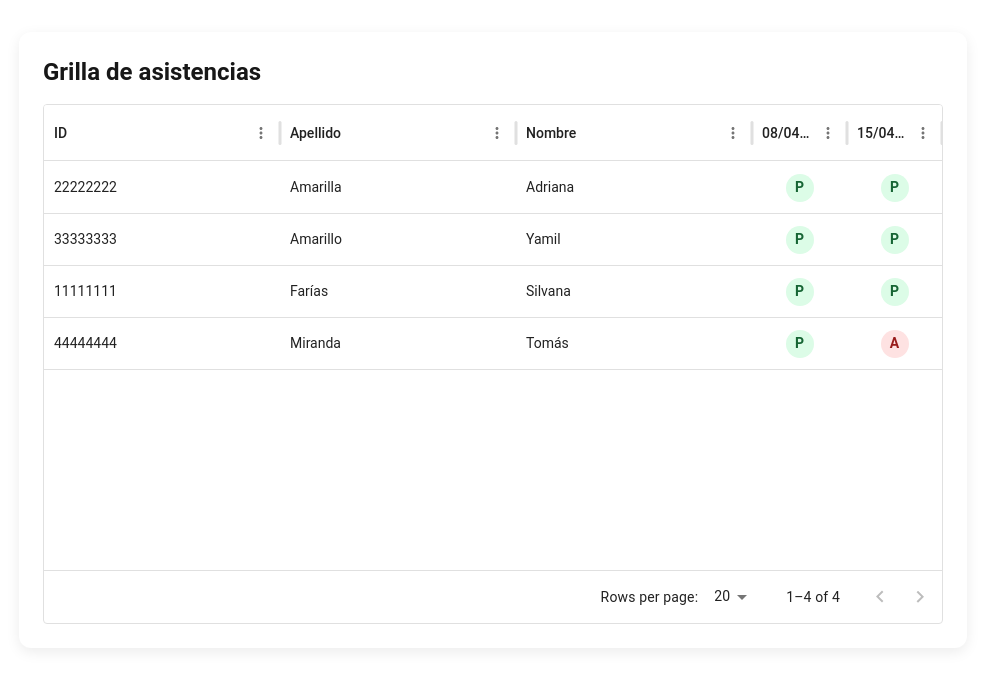
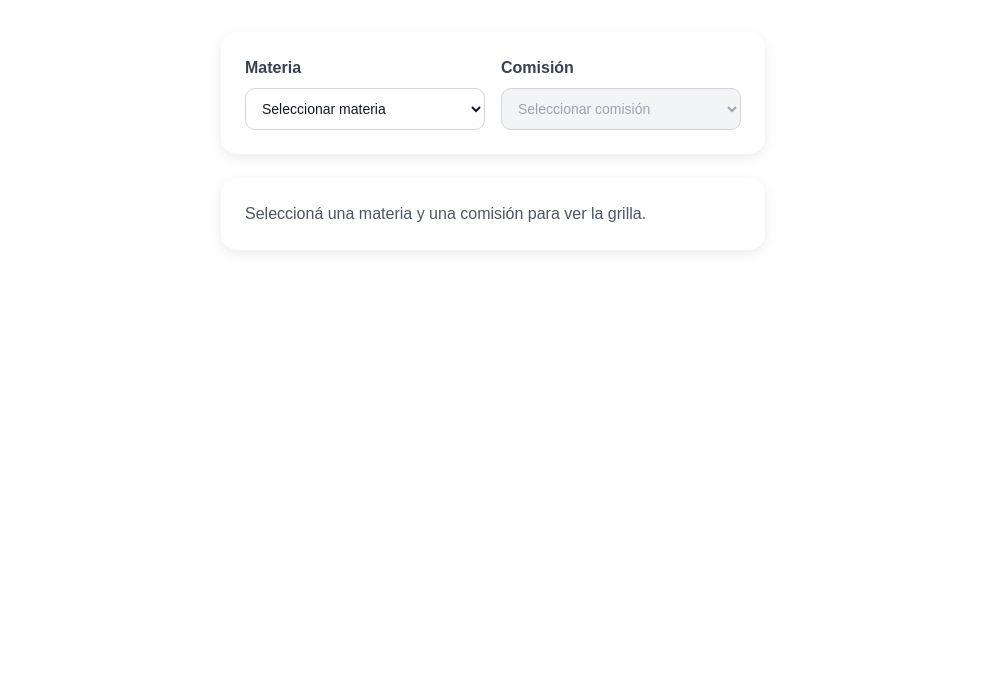
Before and after one commit to SilvanaMFarias/Tekoa-Hur-Front, a Next.js app: page /asistencia in a window 1280 px wide. Shown: the top 688 px of the page, without its empty margins (147-1132 px from the left). Built offline with nearby package versions, Linux system fonts and the light colour scheme.

Commit message:
Prueba conexion Backend

```diff
--- a/src/app/asistencia/page.tsx
+++ b/src/app/asistencia/page.tsx
@@ -1,14 +1,85 @@
+"use client";
+
+import { useMemo, useState } from "react";
 import AsistenciaGrid from "@/components/AsistenciaGrid";
-import { fechas, alumnos, asistencias } from "@/config/mocks/mockAsistencias";
+import {
+  fechas,
+  alumnos,
+  asistencias,
+  Materias,
+  Comisiones,
+} from "@/config/mocks/mockAsistencias";
 
 export default function AsistenciaPage() {
+  const [materiaSeleccionada, setMateriaSeleccionada] = useState("");
+  const [comisionSeleccionada, setComisionSeleccionada] = useState("");
+
+  const comisionesFiltradas = useMemo(() => {
+    if (!materiaSeleccionada) return [];
+
+    return Comisiones.filter(
+      (comision) => comision.materiaId === Number(materiaSeleccionada)
+    );
+  }, [materiaSeleccionada]);
+
+  const handleMateriaChange = (event: React.ChangeEvent<HTMLSelectElement>) => {
+    const nuevaMateria = event.target.value;
+    setMateriaSeleccionada(nuevaMateria);
+    setComisionSeleccionada("");
+  };
+
+  const handleComisionChange = (event: React.ChangeEvent<HTMLSelectElement>) => {
+    setComisionSeleccionada(event.target.value);
+  };
+
   return (
     <main className="page-container">
-      <AsistenciaGrid
-        fechas={fechas}
-        alumnos={alumnos}
-        asistencias={asistencias}
-      />
+      <div className="asistencia-filtros">
+        <div className="asistencia-filtro">
+          <label htmlFor="materia">Materia</label>
+          <select
+            id="materia"
+            value={materiaSeleccionada}
+            onChange={handleMateriaChange}
+          >
+            <option value="">Seleccionar materia</option>
+            {Materias.map((materia) => (
+              <option key={materia.id} value={materia.id}>
+                {materia.nombre}
+              </option>
+            ))}
+          </select>
+        </div>
+
+        <div className="asistencia-filtro">
+          <label htmlFor="comision">Comisión</label>
+          <select
+            id="comision"
+            value={comisionSeleccionada}
+            onChange={handleComisionChange}
+            disabled={!materiaSeleccionada}
+          >
+            <option value="">Seleccionar comisión</option>
+            {comisionesFiltradas.map((comision) => (
+              <option key={comision.id} value={comision.id}>
+                {comision.nombre}
+              </option>
+            ))}
+          </select>
+        </div>
+      </div>
+
+      {comisionSeleccionada ? (
+        <AsistenciaGrid
+          fechas={fechas}
+          alumnos={alumnos}
+          asistencias={asistencias}
+        />
+      ) : (
+        <div className="asistencia-placeholder">
+          Seleccioná una materia y una comisión para ver la grilla.
+        </div>
+      )}
     </main>
   );
 }
--- a/src/app/globals.css
+++ b/src/app/globals.css
@@ -23,3 +23,61 @@ body {
   margin: 0 auto;
   padding: 32px 20px;
 }
+
+.page-title {
+  margin: 0 0 20px 0;
+  font-size: 2rem;
+  font-weight: 700;
+}
+
+.asistencia-filtros {
+  display: flex;
+  gap: 16px;
+  flex-wrap: wrap;
+  background-color: #ffffff;
+  border-radius: 16px;
+  padding: 24px;
+  box-shadow: 0 4px 14px rgba(0, 0, 0, 0.08);
+  margin-bottom: 24px;
+}
+
+.asistencia-filtro {
+  display: flex;
+  flex-direction: column;
+  gap: 8px;
+  min-width: 240px;
+}
+
+.asistencia-filtro label {
+  font-weight: 600;
+  color: #374151;
+}
+
+.asistencia-filtro select {
+  height: 42px;
+  padding: 0 12px;
+  border: 1px solid #d1d5db;
+  border-radius: 10px;
+  background-color: #ffffff;
+  color: #111827;
+  font-size: 14px;
+}
+
+.asistencia-filtro select:focus {
+  outline: none;
+  border-color: #2563eb;
+}
+
+.asistencia-filtro select:disabled {
+  background-color: #f3f4f6;
+  color: #9ca3af;
+  cursor: not-allowed;
+}
+
+.asistencia-placeholder {
+  background-color: #ffffff;
+  border-radius: 16px;
+  padding: 24px;
+  box-shadow: 0 4px 14px rgba(0, 0, 0, 0.08);
+  color: #4b5563;
+}
--- a/src/app/page.tsx
+++ b/src/app/page.js
@@ -38,7 +38,12 @@ export default function Home() {
           >
             Listado de asistencia
           </Link>
-
+          <Link
+            href="/prueba-conexion"
+            className="rounded-xl bg-emerald-600 px-4 py-3 text-center font-medium text-white transition hover:bg-emerald-700"
+          >
+          Prueba de conexión
+          </Link>
         </div>
       </div>
     </main>
--- /dev/null
+++ b/src/app/prueba-conexion/page.js
@@ -0,0 +1,82 @@
+"use client";
+
+import { useEffect, useState } from "react";
+
+export default function HomePage() {
+  const [estudiantes, setEstudiantes] = useState([]);
+  const [loading, setLoading] = useState(false);
+  const [error, setError] = useState("");
+
+  useEffect(() => {
+    async function traerEstudiantes() {
+      try {
+        setLoading(true);
+        setError("");
+
+        const response = await fetch(
+          "http://localhost:3001/api/estudiantes"
+        );
+
+        if (!response.ok) {
+          throw new Error("Error al obtener estudiantes");
+        }
+
+        const data = await response.json();
+
+        setEstudiantes(data);
+      } catch (err) {
+        setError("No se pudo conectar con el backend");
+        console.error(err);
+      } finally {
+        setLoading(false);
+      }
+    }
+
+    traerEstudiantes();
+  }, []);
+
+  return (
+    <main className="page-container">
+      <h1>Listado de estudiantes</h1>
+
+      {loading && <p>Cargando estudiantes...</p>}
+
+      {error && (
+        <p style={{ color: "red", fontWeight: "bold" }}>
+          {error}
+        </p>
+      )}
+
+      {!loading && !error && (
+        <table style={{ marginTop: "20px", borderCollapse: "collapse" }}>
+          <thead>
+            <tr>
+              <th style={thStyle}>DNI</th>
+              <th style={thStyle}>Nombre y apellido</th>
+            </tr>
+          </thead>
+
+          <tbody>
+            {estudiantes.map((estudiante) => (
+              <tr key={estudiante.dni}>
+                <td style={tdStyle}>{estudiante.dni}</td>
+                <td style={tdStyle}>{estudiante.nombre_apellido}</td>
+              </tr>
+            ))}
+          </tbody>
+        </table>
+      )}
+    </main>
+  );
+}
+
+const thStyle = {
+  border: "1px solid #ddd",
+  padding: "10px",
+  backgroundColor: "#f3f4f6",
+};
+
+const tdStyle = {
+  border: "1px solid #ddd",
+  padding: "10px",
+};
--- a/src/config/mocks/mockAsistencias.js
+++ b/src/config/mocks/mockAsistencias.js
@@ -16,3 +16,12 @@ export const alumnos = [
   { id: 33333333, apellido: "Amarillo", nombre: "Yamil" },
   { id: 44444444, apellido: "Miranda", nombre: "Tomás" },
 ];
+
+export const Materias = [
+  { id: 1, nombre: "Proyecto" },
+  { id: 2, nombre: "Programación" },
+];
+
+export const Comisiones = [
+  { id: 3, nombre: "Comisión 1", materiaId: 1 },
+];
```
